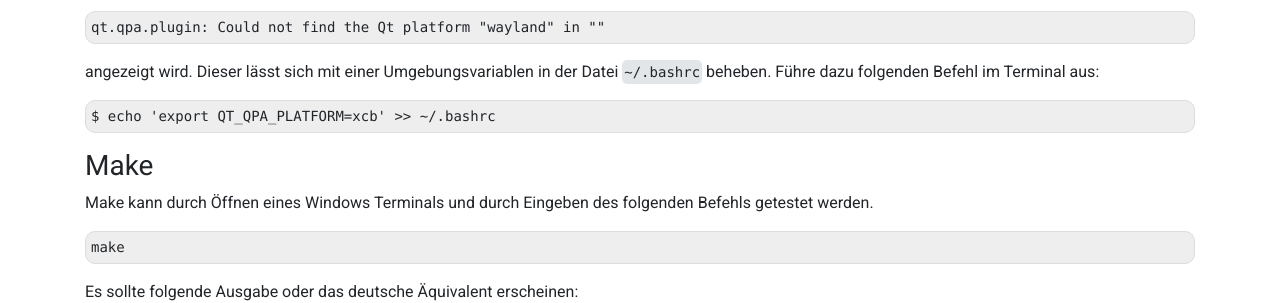
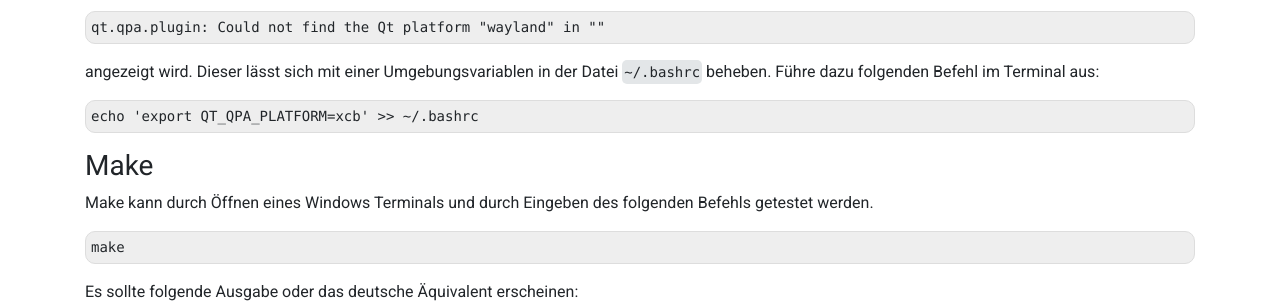
Before and after one commit to pep-dortmund/homepage-toolbox, a Jekyll site: the page built from install/windows-11.md, in a window 1280 px wide and 900 px high, scrolled down 26907 px. Shown: the part 152-455 px from the top of the window. Built offline with Jekyll 4.4.1, drawn with Linux system fonts in a browser that asks for light colours; nearby versions of some CDN libraries.

Commit message:
Remove $ for consistency

````diff
--- a/install/windows-11.md
+++ b/install/windows-11.md
@@ -624,7 +624,7 @@ qt.qpa.plugin: Could not find the Qt platform "wayland" in ""
 angezeigt wird. Dieser lässt sich mit einer Umgebungsvariablen in der Datei `~/.bashrc`
 beheben. Führe dazu folgenden Befehl im Terminal aus:
 ```
-$ echo 'export QT_QPA_PLATFORM=xcb' >> ~/.bashrc
+echo 'export QT_QPA_PLATFORM=xcb' >> ~/.bashrc
 ```
 
 ### Make
````
Also changed, not shown: install/windows-10.md (+1 -1 lines).
